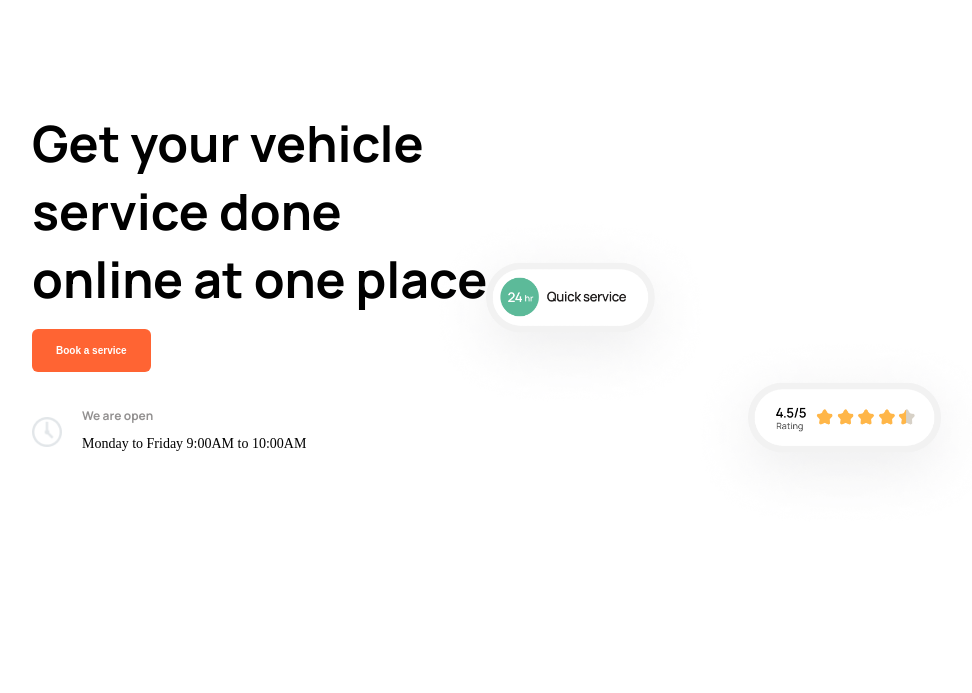
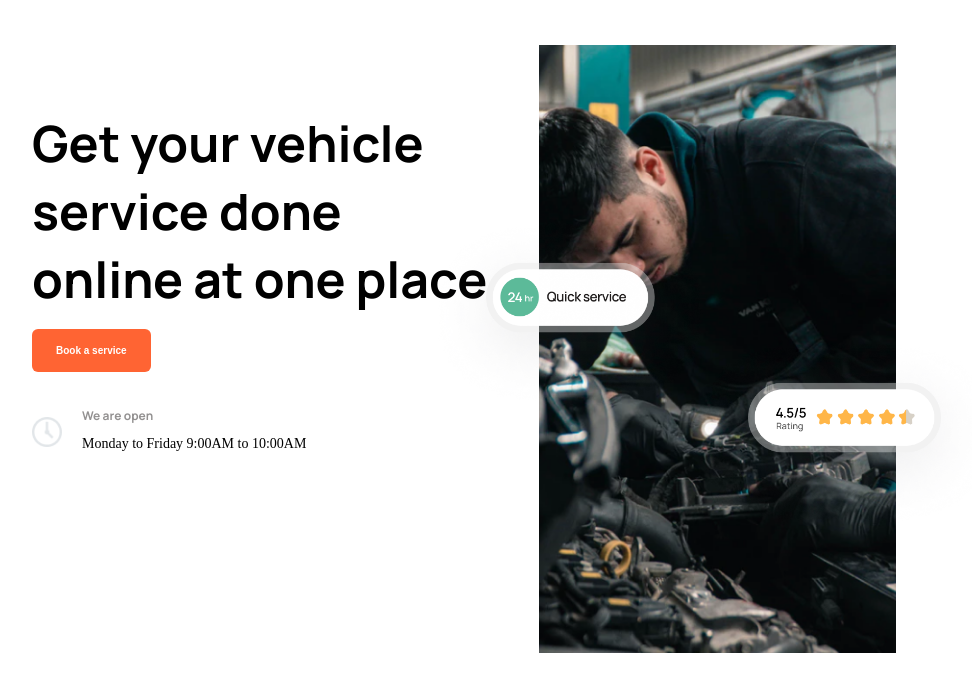
Before and after one commit to Emmanuelnnadi111/Finsweet-KoceCamp-Project, a plain HTML site: page index.html in a window 1280 px wide. Shown: the part 107-800 px from the top of the page, without its empty margins (176-1148 px from the left). Drawn offline with Linux system fonts and the light colour scheme; the site is published under a folder, as on GitHub Pages, so addresses that start at the root find nothing.

Commit message:
committed

```diff
--- a/css/styles.css
+++ b/css/styles.css
@@ -115,7 +115,7 @@ h1 {
 }
 
 .section1-image  {
-   background-image: url("/images/Image\.png");
+   background-image: url("../images/Image\.png");
    background-position: center;
    background-repeat: no-repeat;
    background-size: cover;
```
